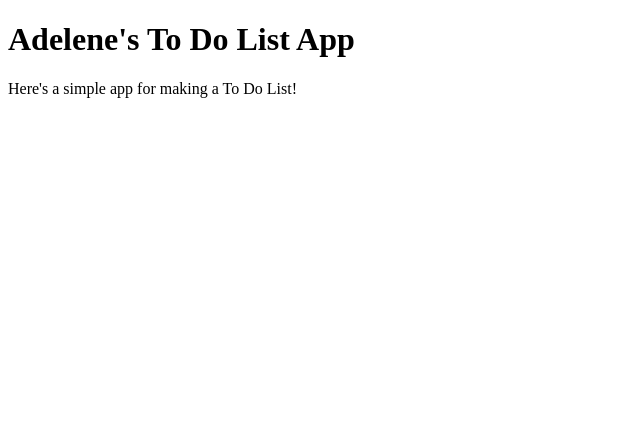
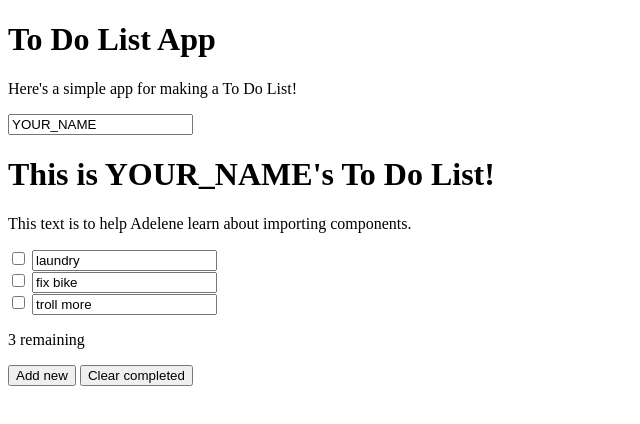
Before and after one commit to adelenelai/todolistapp, a SvelteKit app: page / in a window 1280 px wide. Shown: the top 424 px of the page, without its empty margins (0-640 px from the left). Built offline with nearby package versions, Linux system fonts and the light colour scheme.

Commit message:
reorg, first working app!

```diff
--- a/src/routes/+page.svelte
+++ b/src/routes/+page.svelte
@@ -1,2 +1,19 @@
-<h1>Adelene's To Do List App</h1>
+<script>
+    import Text from "../components/Text.svelte";
+    import ToDo from "../components/ToDo.svelte";
+    export let name = "YOUR_NAME";
+</script>
+
+<h1>To Do List App</h1>
 <p>Here's a simple app for making a To Do List!</p>
+
+<main>
+    <input bind:value={name} />
+
+    <h1>This is {name}'s To Do List!</h1>
+    <Text />
+    <ToDo />
+</main>
+
+<style>
+</style>
--- a/src/App.svelte
+++ b/src/routes/App.svelte
@@ -1,6 +1,6 @@
 <script>
-    import Text from "./Text.svelte";
-    import ToDo from "./ToDo.svelte";
+    import Text from "../components/Text.svelte";
+    import ToDo from "../components/ToDo.svelte";
     export let name = "YOUR_NAME";
     new todo = new ToDo({
         // some code here
```
Also changed, not shown: package.json (+4 -4 lines), src/components/Text.svelte (renamed from src/Text.svelte), src/components/ToDo.svelte (renamed from src/ToDo.svelte), 1 other file (tests, documents, lock files or other folders).
